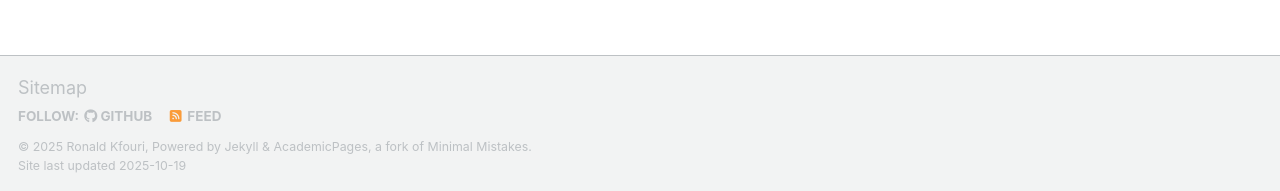
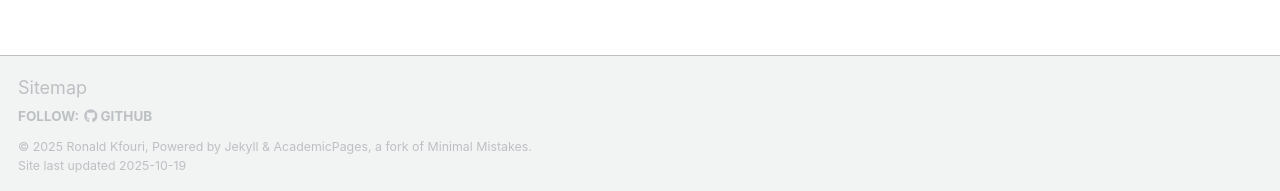
Before and after one commit to RonaldKfouri/RonaldKfouri.github.io, a Jekyll site: the page built from _pages/about.md, in a window 1280 px wide and 900 px high, scrolled down 3877 px. Shown: the part 706-897 px from the top of the window. Built offline with Jekyll 4.4.1, drawn with Linux system fonts in a browser that asks for light colours; some web fonts are replaced; a script that is not in the unit is left out.

Commit message:
Update _config.yml

```diff
--- a/_config.yml
+++ b/_config.yml
@@ -122,7 +122,7 @@ staticman:
       options:
         format           : "iso8601" # "iso8601" (default), "timestamp-seconds", "timestamp-milliseconds"
 atom_feed:
-  hide                   : false     # change to true to hide the RSS feed in the footer
+  hide                   : true     # change to true to hide the RSS feed in the footer
   path                   : # blank (default) uses feed.xml
 
 
@@ -307,7 +307,7 @@ plugins:
   - jekyll-feed
   - jekyll-gist
   - jekyll-paginate
-  - jekyll-sitemap
+  # - jekyll-sitemap
   - jekyll-redirect-from
   - jemoji
 
@@ -316,7 +316,7 @@ whitelist:
   - jekyll-feed
   - jekyll-gist
   - jekyll-paginate
-  - jekyll-sitemap
+  # - jekyll-sitemap
   - jekyll-redirect-from
   - jemoji
 
```
